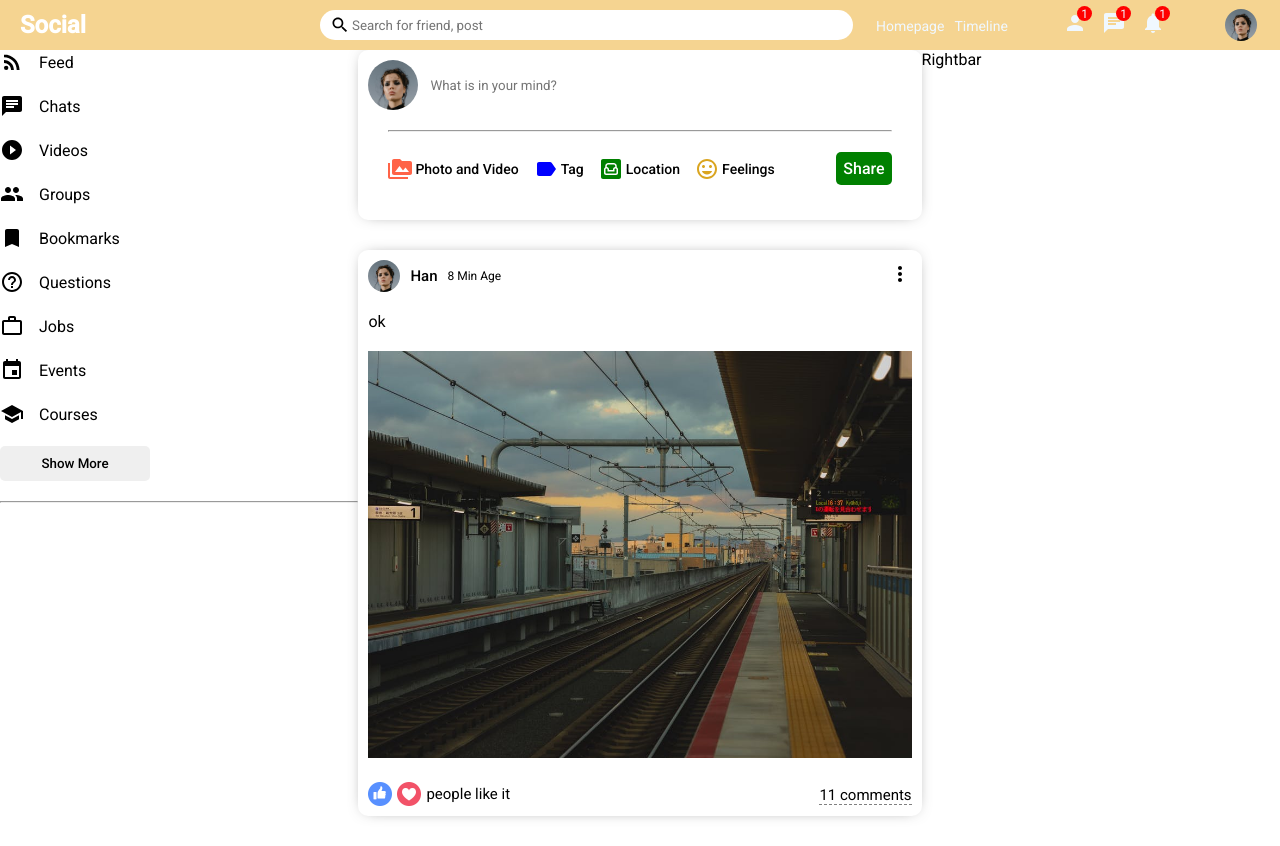
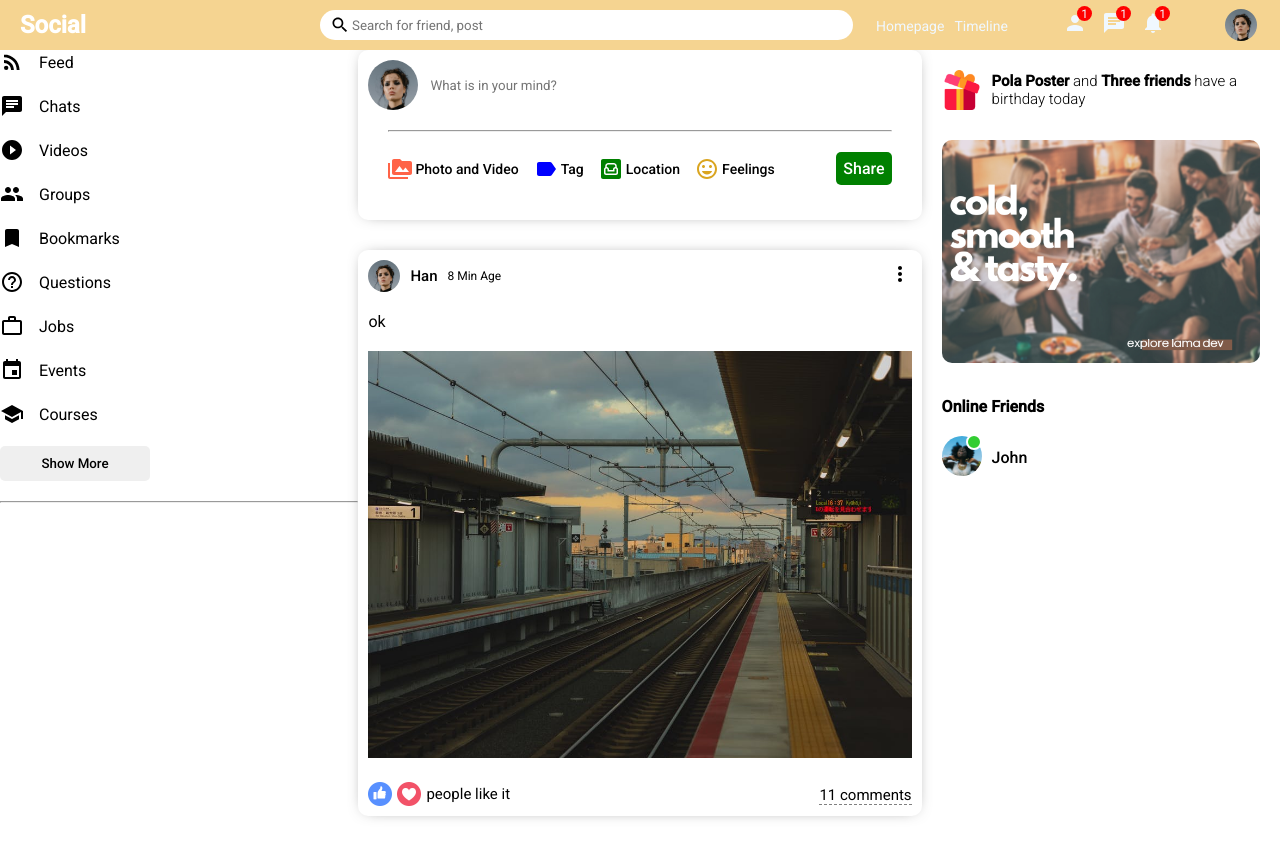
Before and after one commit to Jeungbin/chat-app-MERN_react_part, a React (Create React App) app: page / in a window 1280 px wide. Built offline with nearby package versions, Linux system fonts and the light colour scheme.

Commit message:
Rightbar Component

```diff
--- a/src/components/rightbar/Rightbar.jsx
+++ b/src/components/rightbar/Rightbar.jsx
@@ -2,6 +2,26 @@
 
 export default function Rightbar() {
   return (
-    <div className='rightbar'>Rightbar</div>
+    <div className='rightbar'>
+      <div className="rightbarWrapper">
+        <div className="birthdayContainer">
+          <img src='assets/gift.png' className="birthdayImg"></img>
+          <span className="birthdayText">
+            <b>Pola Poster</b> and <b>Three friends</b> have a birthday today
+          </span>
+        </div>
+        <img src="assets/ad.png" alt="" className="rightbarAd" />
+        <h4 className="rightbarTitle">Online Friends</h4>
+        <ul className="rightbarFriendList">
+          <li className="rightbarFriend">
+            <div className="rightbarProfileImgContainer">
+              <img src="assets/person/3.jpeg" alt="" className="rightbarProfileImg" />
+              <span className="rightbarOnline"></span>
+            </div>
+            <span className="rightbarUsername">John</span>
+          </li>
+        </ul>
+      </div>
+    </div>
   )
 }
--- a/src/components/rightbar/rightbar.css
+++ b/src/components/rightbar/rightbar.css
@@ -1,3 +1,61 @@
 .rightbar{
     flex: 3.5;
 }
+
+.rightbarWrapper{
+    padding: 20px 20px 0 20px;
+}
+.birthdayContainer{
+    display: flex;
+    align-items: center;
+}
+.birthdayImg{
+    width: 40px;
+    height: 40px;
+    margin-right: 10px;
+}
+.birthdayText{
+    font-weight: 300;
+    font-size: 15px;
+}
+.rightbarAd{
+    width: 100%;
+    border-radius: 10px;
+    margin: 30px 0;
+}
+.rightbarFriendList{
+    padding: 0;
+    margin: 0;
+    list-style: none;
+}
+.rightbarTitle{
+    margin-bottom: 20px;
+}
+.rightbarFriend{
+    display: flex;
+    align-items: center;
+    margin-bottom: 15px;
+}
+.rightbarProfileImgContainer{
+    margin-right: 10px;
+    position: relative;
+}
+.rightbarProfileImg{
+    width: 40px;
+    height: 40px;
+    border-radius: 50%;
+    object-fit: cover;
+}
+.rightbarOnline{
+    width: 12px;
+    height: 12px;
+    border-radius: 50%;
+    background-color: limegreen;
+    position: absolute;
+    top: -2px;
+    right: 0;
+    border: 2px solid white;
+}
+.rightbarUsername{
+    font-weight: 500;
+}
```
